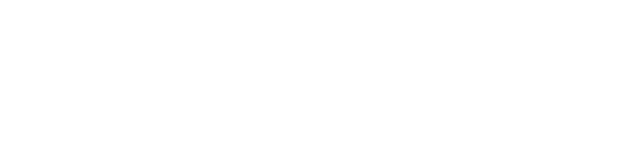
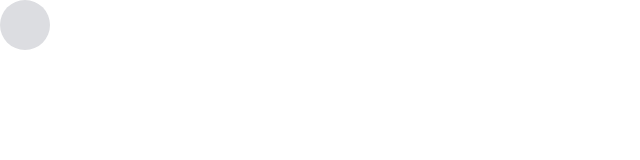
Before and after one commit to Luka-webdev/Maze, a plain HTML site: page index.html in a window 1280 px wide. Shown: the whole page, without its empty margins (0-640 px from the left). Drawn offline with Linux system fonts and the light colour scheme.

Commit message:
Create ball and add functions to move ball

```diff
--- a/index.html
+++ b/index.html
@@ -8,6 +8,9 @@
     <link rel="stylesheet" href="style.css" />
   </head>
   <body>
+    <div class="ball"></div>
+    <canvas></canvas>
+
     <script src="script.js"></script>
   </body>
 </html>
--- a/script.js
+++ b/script.js
@@ -0,0 +1,34 @@
+const ball = document.querySelector('.ball');
+const canvas = document.querySelector('canvas');
+const ctx = canvas.getContext('2d');
+let flag = false;
+
+const ballParameters = {
+    positionX: 0,
+    positionY: 0,
+    size: 50
+}
+
+
+
+const drawBall = function (e) {
+    ball.style.top = ballParameters.positionY + "px";
+    ball.style.left = ballParameters.positionX + "px";
+}
+drawBall();
+
+ball.addEventListener('mousedown', function (e) {
+    flag = true;
+})
+ball.addEventListener('mouseup', function (e) {
+    flag = false;
+})
+const move = function (e) {
+    if (flag) {
+        ballParameters.positionX = e.clientX - ballParameters.size / 2;
+        ballParameters.positionY = e.clientY - ballParameters.size / 2;
+        drawBall()
+    }
+}
+
+ball.addEventListener('mousemove', move)
--- a/style.css
+++ b/style.css
@@ -0,0 +1,17 @@
+* {
+  margin: 0;
+  padding: 0;
+}
+.areaGame {
+  width: 1100px;
+  height: 550px;
+  margin: 100px auto;
+  background-color: #2f3640;
+}
+.ball {
+  position: absolute;
+  width: 50px;
+  height: 50px;
+  border-radius: 50%;
+  background-color: #dcdde1;
+}
```
